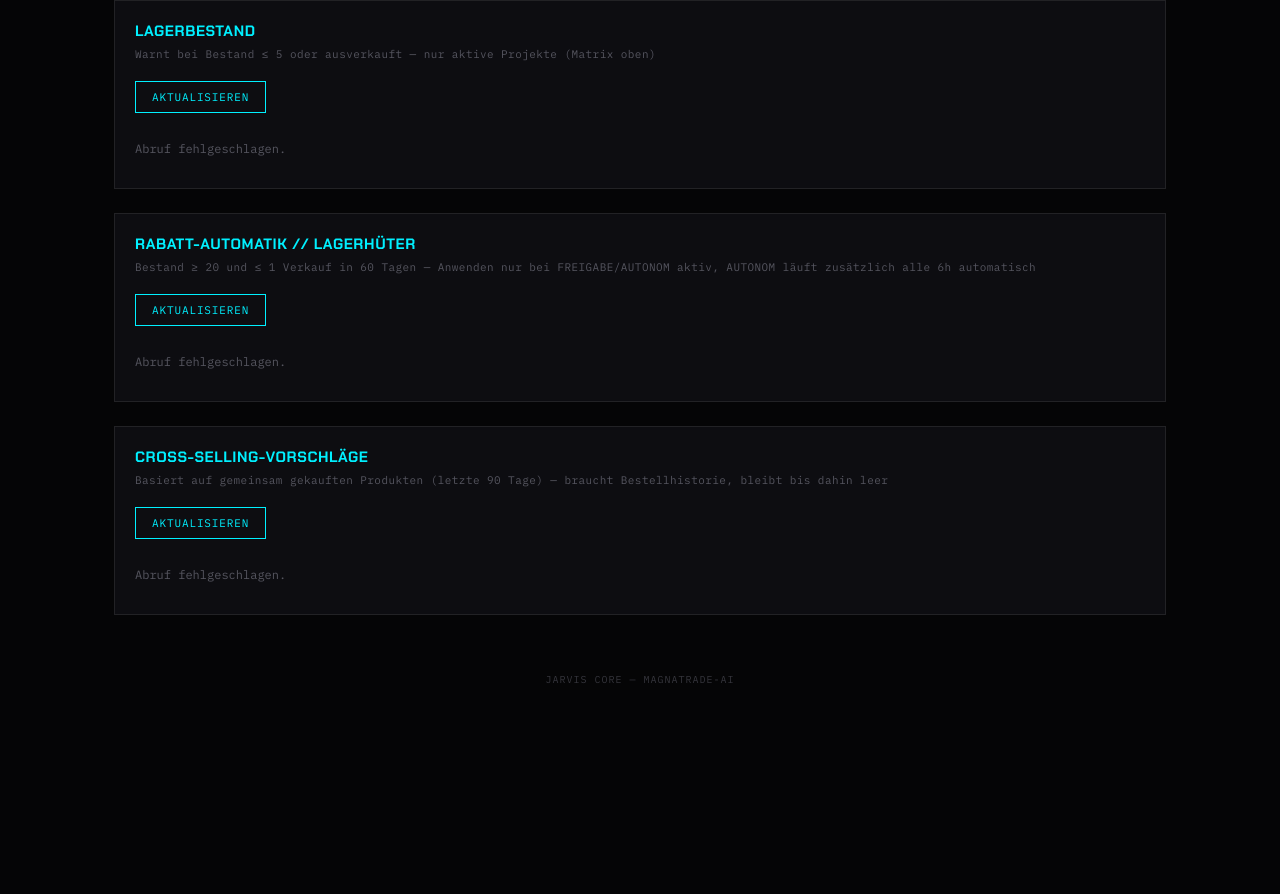
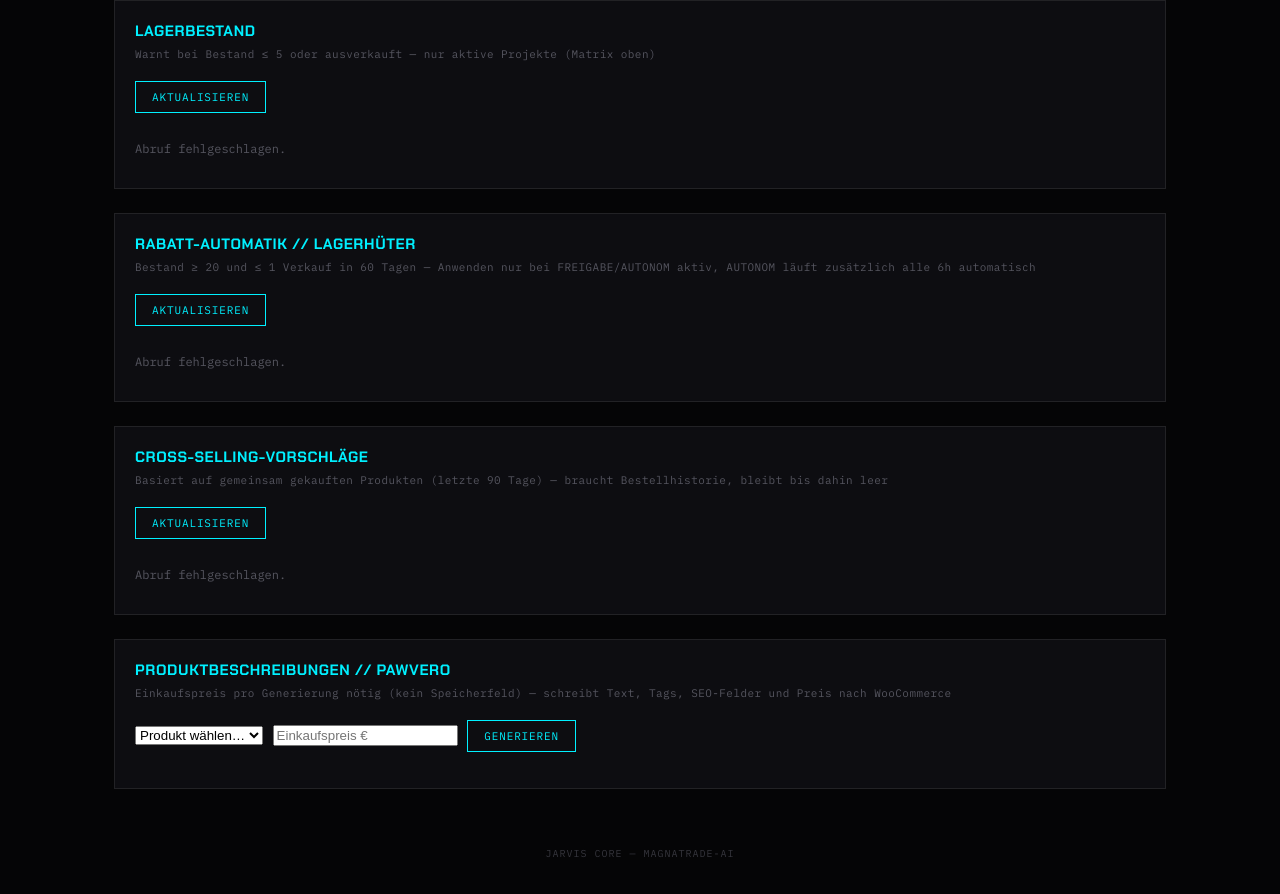
Before and after one commit to MagnaTradeAI/Jarvis, a website: page public/index.html in a window 1280 px wide. Shown: the part 486-1380 px from the top of the page. Before the commit the page ends 1206 px from the top, so only its background shows below. Drawn offline with Linux system fonts and the light colour scheme; no server answers.

Commit message:
Add product description section to index.html

```diff
--- a/public/index.html
+++ b/public/index.html
@@ -90,6 +90,21 @@
     <button class="refresh-btn" id="refresh-cross" type="button">AKTUALISIEREN</button>
     <div class="cross-grid" id="cross-grid"></div>
   </section>
+
+  <section class="panel">
+    <div class="panel-head">
+      <h2>PRODUKTBESCHREIBUNGEN // PAWVERO</h2>
+      <p class="hint">Einkaufspreis pro Generierung nötig (kein Speicherfeld) — schreibt Text, Tags, SEO-Felder und Preis nach WooCommerce</p>
+    </div>
+
+    <div class="pb-controls">
+      <select id="pb-product"><option value="">Produkt wählen…</option></select>
+      <input id="pb-einkaufspreis" type="number" step="0.01" min="0" placeholder="Einkaufspreis €">
+      <button class="refresh-btn" id="pb-generate" type="button">GENERIEREN</button>
+    </div>
+
+    <div class="pb-result" id="pb-result"></div>
+  </section>
 </main>
 
 <footer>
```
